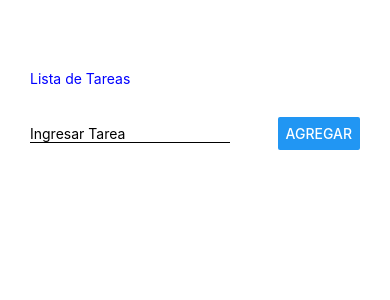
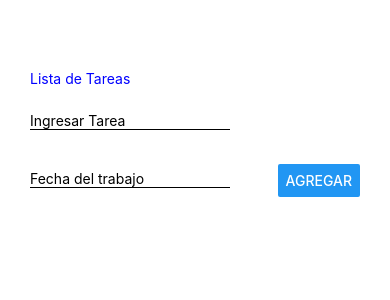
Before and after one commit to javieraf2002/proyecto-48300, a React Native app: screen / in a window 390 px wide. Shown: the top 300 px of the page. Built offline with nearby package versions, Linux system fonts and the light colour scheme.

Commit message:
Avances para la tercera entregar del proyecto

```diff
--- a/src/components/AgregarTrabajo.js
+++ b/src/components/AgregarTrabajo.js
@@ -10,13 +10,24 @@ const AgregarTrabajo = ({
 }) => {
     return (
         <View style={styles.contenedor_agregar}>
+            <View>
                 <TextInput
                     placeholder={placeholder}
                     style={styles.contenedor_agregar_input}
                     onChangeText={onChangeText}
                     value={tarea}
                 />
+                <TextInput
+                    placeholder='Fecha del trabajo'
+                    style={styles.contenedor_agregar_input}
+                >
+                </TextInput>
+            </View>
+            <View
+                style={styles.contenedor_agregar_button}
+            >
                 <Button title={title} onPress={AgregarTarea} />
+            </View>
         </View>
     )
 }
@@ -25,14 +36,18 @@ export default AgregarTrabajo;
 
 const styles = StyleSheet.create({
     contenedor_agregar: {
-        marginTop: 30,
+        marginTop: 5,
         flexDirection: "row",
         justifyContent: "space-between",
         alignItems: "center",
     },
     contenedor_agregar_input: {
+        marginVertical: 20,
         width: 200,
         borderBottomColor: "black",
         borderBottomWidth: 1,
     },
+    contenedor_agregar_button: {
+        marginTop: 60,
+    }
 })
--- /dev/null
+++ b/src/constantes/colores.js
@@ -0,0 +1,5 @@
+export default {
+    primary: '#f7287b',
+    accept: '#c717fc',
+    danger: 'red',
+}
```
Lines whose indentation alone changed are shown as unchanged.
